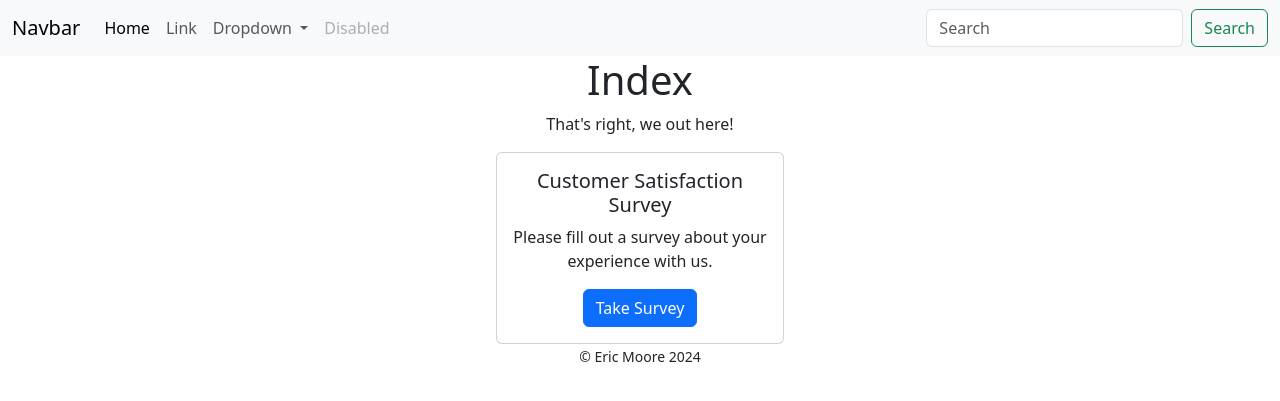
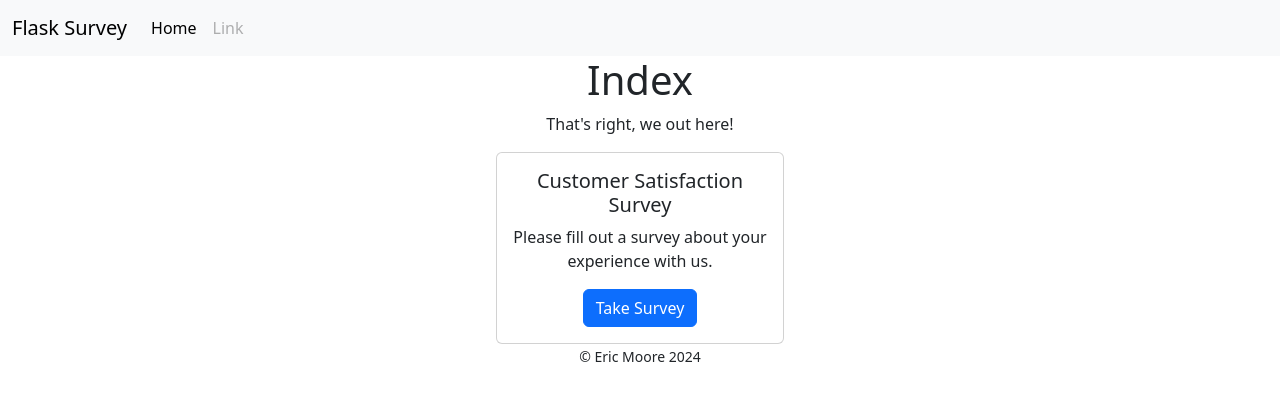
Before and after one commit to ericmoore0709/flask_survey, a Flask app: page / in a window 1280 px wide. Shown: the top 401 px of the page. Run offline with Flask 3, Linux system fonts and the light colour scheme.

Commit message:
Improved question.html and layout features.

```diff
--- a/app.py
+++ b/app.py
@@ -6,14 +6,17 @@ app = Flask(__name__)
 # initialize response list
 responses = list[str]
 
+
 @app.get('/')
 def index():
     return render_template('index.html', title='Index', survey=satisfaction_survey)
 
+
 @app.get('/questions/<int:id>')
 def question(id: int):
     question = satisfaction_survey.questions[id]
-    return render_template('question.html', title='Question '+ id, question=question)
+    return render_template('question.html', title='Question ' + str(id), question=question)
+
 
 @app.post('/answer')
 def answer():
--- a/templates/layout/base.html
+++ b/templates/layout/base.html
@@ -25,6 +25,12 @@
     <script src="https://cdn.jsdelivr.net/npm/bootstrap@5.3.3/dist/js/bootstrap.bundle.min.js"
         integrity="sha384-YvpcrYf0tY3lHB60NNkmXc5s9fDVZLESaAA55NDzOxhy9GkcIdslK1eN7N6jIeHz"
         crossorigin="anonymous"></script>
+
+    <!-- Font Awesome CDN -->
+    <script src="https://cdnjs.cloudflare.com/ajax/libs/font-awesome/6.5.1/js/all.min.js"
+        integrity="sha512-GWzVrcGlo0TxTRvz9ttioyYJ+Wwk9Ck0G81D+eO63BaqHaJ3YZX9wuqjwgfcV/MrB2PhaVX9DkYVhbFpStnqpQ=="
+        crossorigin="anonymous" referrerpolicy="no-referrer"></script>
+
 </body>
 
 </html>
--- a/templates/layout/fragments/header.html
+++ b/templates/layout/fragments/header.html
@@ -1,7 +1,7 @@
 {% block header %}
 <nav class="navbar navbar-expand-lg bg-body-tertiary">
     <div class="container-fluid">
-        <a class="navbar-brand" href="#">Navbar</a>
+        <a class="navbar-brand" href="/">Flask Survey</a>
         <button class="navbar-toggler" type="button" data-bs-toggle="collapse" data-bs-target="#navbarSupportedContent"
             aria-controls="navbarSupportedContent" aria-expanded="false" aria-label="Toggle navigation">
             <span class="navbar-toggler-icon"></span>
@@ -9,33 +9,12 @@
         <div class="collapse navbar-collapse" id="navbarSupportedContent">
             <ul class="navbar-nav me-auto mb-2 mb-lg-0">
                 <li class="nav-item">
-                    <a class="nav-link active" aria-current="page" href="#">Home</a>
+                    <a class="nav-link active" aria-current="page" href="/">Home</a>
                 </li>
                 <li class="nav-item">
-                    <a class="nav-link" href="#">Link</a>
-                </li>
-                <li class="nav-item dropdown">
-                    <a class="nav-link dropdown-toggle" href="#" role="button" data-bs-toggle="dropdown"
-                        aria-expanded="false">
-                        Dropdown
-                    </a>
-                    <ul class="dropdown-menu">
-                        <li><a class="dropdown-item" href="#">Action</a></li>
-                        <li><a class="dropdown-item" href="#">Another action</a></li>
-                        <li>
-                            <hr class="dropdown-divider">
-                        </li>
-                        <li><a class="dropdown-item" href="#">Something else here</a></li>
-                    </ul>
-                </li>
-                <li class="nav-item">
-                    <a class="nav-link disabled" aria-disabled="true">Disabled</a>
+                    <a class="nav-link disabled" href="#">Link</a>
                 </li>
             </ul>
-            <form class="d-flex" role="search">
-                <input class="form-control me-2" type="search" placeholder="Search" aria-label="Search">
-                <button class="btn btn-outline-success" type="submit">Search</button>
-            </form>
         </div>
     </div>
 </nav>
```
Also changed, not shown: templates/question.html (+7 -4 lines).
